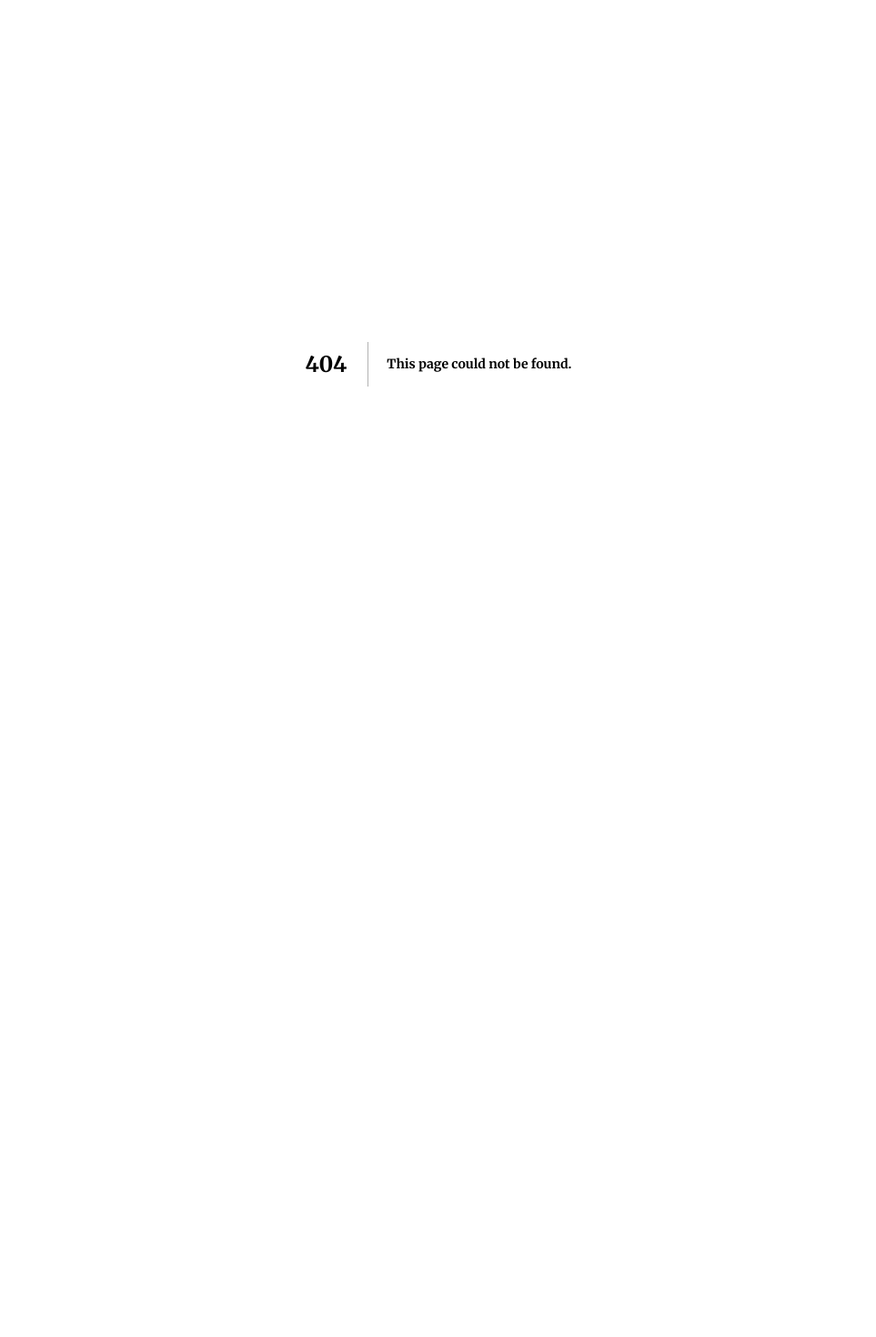
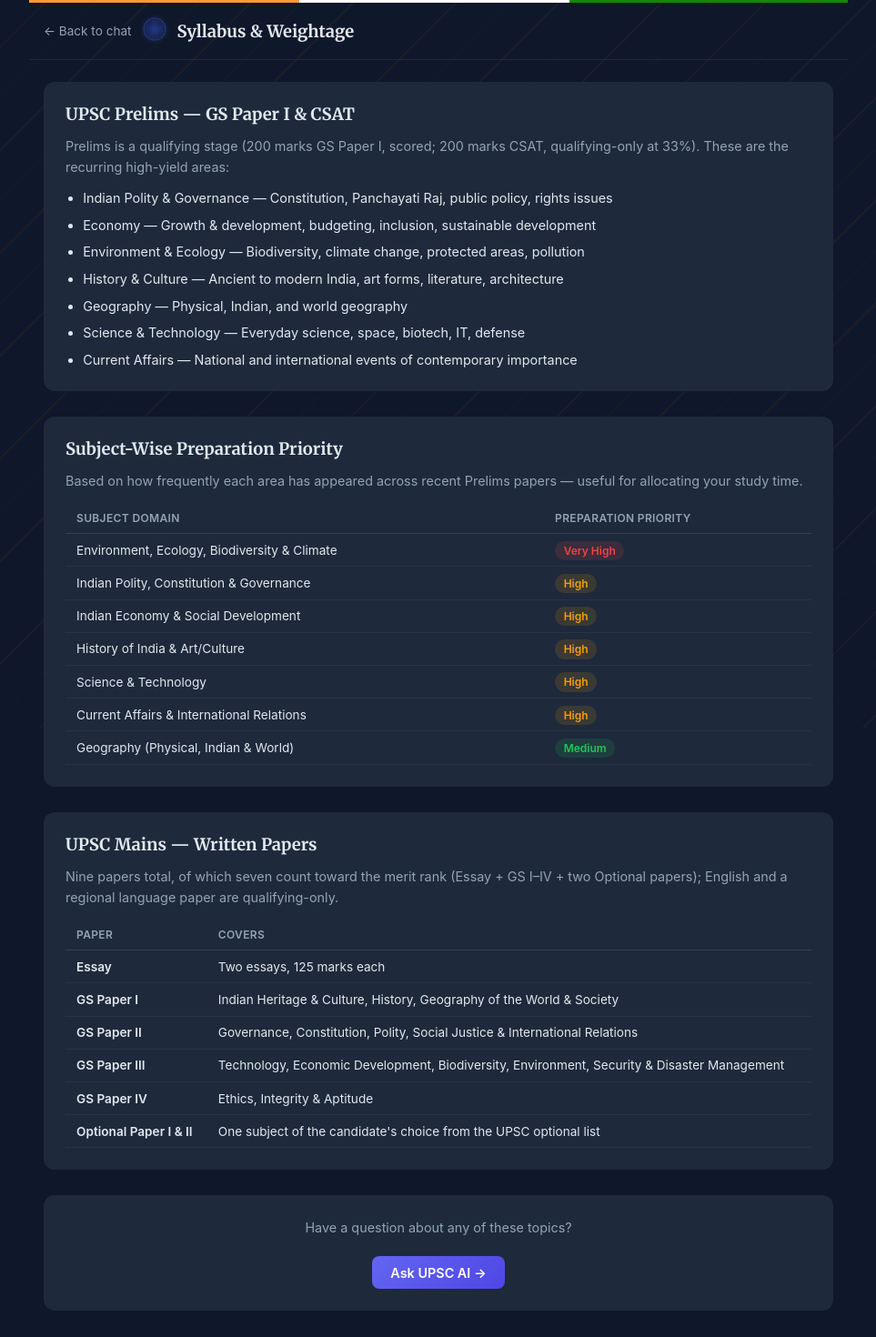
Before and after one commit to Rushabhsindhav/upsc-ai_1, a Next.js app: page /syllabus in a window 1280 px wide. Before the commit this address had no page. Shown: the top 1470 px of the page at 91% size, without its empty margins (158-1121 px from the left). Before the commit the page ends 800 px from the top, so only its background shows below. Built offline with nearby package versions, Linux system fonts and the light colour scheme.

Commit message:
Add SyllabusPage component with UPSC details

```diff
--- /dev/null
+++ b/app/syllabus/page.tsx
@@ -0,0 +1,246 @@
+"use client";
+
+import Link from "next/link";
+import ChakraIcon from "@/components/ChakraIcon";
+
+const WEIGHTAGE = [
+  { subject: "Environment, Ecology, Biodiversity & Climate", priority: "Very High" },
+  { subject: "Indian Polity, Constitution & Governance", priority: "High" },
+  { subject: "Indian Economy & Social Development", priority: "High" },
+  { subject: "History of India & Art/Culture", priority: "High" },
+  { subject: "Science & Technology", priority: "High" },
+  { subject: "Current Affairs & International Relations", priority: "High" },
+  { subject: "Geography (Physical, Indian & World)", priority: "Medium" },
+];
+
+const PRELIMS_TOPICS = [
+  "Indian Polity & Governance — Constitution, Panchayati Raj, public policy, rights issues",
+  "Economy — Growth & development, budgeting, inclusion, sustainable development",
+  "Environment & Ecology — Biodiversity, climate change, protected areas, pollution",
+  "History & Culture — Ancient to modern India, art forms, literature, architecture",
+  "Geography — Physical, Indian, and world geography",
+  "Science & Technology — Everyday science, space, biotech, IT, defense",
+  "Current Affairs — National and international events of contemporary importance",
+];
+
+const MAINS_PAPERS = [
+  { paper: "Essay", detail: "Two essays, 125 marks each" },
+  { paper: "GS Paper I", detail: "Indian Heritage & Culture, History, Geography of the World & Society" },
+  { paper: "GS Paper II", detail: "Governance, Constitution, Polity, Social Justice & International Relations" },
+  { paper: "GS Paper III", detail: "Technology, Economic Development, Biodiversity, Environment, Security & Disaster Management" },
+  { paper: "GS Paper IV", detail: "Ethics, Integrity & Aptitude" },
+  { paper: "Optional Paper I & II", detail: "One subject of the candidate's choice from the UPSC optional list" },
+];
+
+const priorityColor: Record<string, string> = {
+  "Very High": "#ef4444",
+  High: "#f59e0b",
+  Medium: "#22c55e",
+};
+
+export default function SyllabusPage() {
+  return (
+    <main style={styles.main}>
+      <div className="bg-pattern" />
+      <div className="tricolor-bar" style={{ position: "relative", zIndex: 1 }} />
+      <header style={styles.header}>
+        <Link href="/" style={styles.backLink}>
+          ← Back to chat
+        </Link>
+        <div className="glow-icon">
+          <ChakraIcon size={26} />
+        </div>
+        <h1 style={styles.headerTitle}>Syllabus & Weightage</h1>
+      </header>
+
+      <div style={styles.content}>
+        <section className="card-anim" style={styles.section}>
+          <h2 style={styles.h2}>UPSC Prelims — GS Paper I & CSAT</h2>
+          <p style={styles.p}>
+            Prelims is a qualifying stage (200 marks GS Paper I, scored; 200 marks CSAT, qualifying-only at 33%).
+            These are the recurring high-yield areas:
+          </p>
+          <ul style={styles.list}>
+            {PRELIMS_TOPICS.map((t) => (
+              <li key={t} style={styles.listItem}>{t}</li>
+            ))}
+          </ul>
+        </section>
+
+        <section className="card-anim" style={styles.section}>
+          <h2 style={styles.h2}>Subject-Wise Preparation Priority</h2>
+          <p style={styles.p}>
+            Based on how frequently each area has appeared across recent Prelims papers — useful for allocating
+            your study time.
+          </p>
+          <div style={styles.tableWrap}>
+            <table style={styles.table}>
+              <thead>
+                <tr>
+                  <th style={styles.th}>Subject Domain</th>
+                  <th style={styles.th}>Preparation Priority</th>
+                </tr>
+              </thead>
+              <tbody>
+                {WEIGHTAGE.map((row) => (
+                  <tr key={row.subject}>
+                    <td style={styles.td}>{row.subject}</td>
+                    <td style={styles.td}>
+                      <span
+                        style={{
+                          ...styles.badge,
+                          background: `${priorityColor[row.priority]}22`,
+                          color: priorityColor[row.priority],
+                        }}
+                      >
+                        {row.priority}
+                      </span>
+                    </td>
+                  </tr>
+                ))}
+              </tbody>
+            </table>
+          </div>
+        </section>
+
+        <section className="card-anim" style={styles.section}>
+          <h2 style={styles.h2}>UPSC Mains — Written Papers</h2>
+          <p style={styles.p}>
+            Nine papers total, of which seven count toward the merit rank (Essay + GS I–IV + two Optional papers);
+            English and a regional language paper are qualifying-only.
+          </p>
+          <div style={styles.tableWrap}>
+            <table style={styles.table}>
+              <thead>
+                <tr>
+                  <th style={styles.th}>Paper</th>
+                  <th style={styles.th}>Covers</th>
+                </tr>
+              </thead>
+              <tbody>
+                {MAINS_PAPERS.map((row) => (
+                  <tr key={row.paper}>
+                    <td style={{ ...styles.td, fontWeight: 600 }}>{row.paper}</td>
+                    <td style={styles.td}>{row.detail}</td>
+                  </tr>
+                ))}
+              </tbody>
+            </table>
+          </div>
+        </section>
+
+        <section className="card-anim" style={{ ...styles.section, textAlign: "center" }}>
+          <p style={styles.p}>Have a question about any of these topics?</p>
+          <Link href="/" style={styles.ctaBtn}>
+            Ask UPSC AI →
+          </Link>
+        </section>
+      </div>
+    </main>
+  );
+}
+
+const styles: Record<string, React.CSSProperties> = {
+  main: {
+    minHeight: "100vh",
+    maxWidth: "900px",
+    margin: "0 auto",
+    position: "relative",
+  },
+  header: {
+    display: "flex",
+    alignItems: "center",
+    gap: "0.75rem",
+    padding: "1rem",
+    borderBottom: "1px solid #1e293b",
+    position: "relative",
+    zIndex: 1,
+  },
+  backLink: {
+    color: "#94a3b8",
+    textDecoration: "none",
+    fontSize: "0.85rem",
+  },
+  headerTitle: {
+    margin: 0,
+    fontSize: "1.15rem",
+    fontFamily: "'Merriweather', Georgia, serif",
+    fontWeight: 700,
+  },
+  content: {
+    padding: "1.5rem 1rem 3rem",
+    position: "relative",
+    zIndex: 1,
+    display: "flex",
+    flexDirection: "column",
+    gap: "1.75rem",
+  },
+  section: {
+    background: "#1e293b",
+    borderRadius: "12px",
+    padding: "1.5rem",
+  },
+  h2: {
+    margin: "0 0 0.75rem",
+    fontSize: "1.15rem",
+    fontFamily: "'Merriweather', Georgia, serif",
+  },
+  p: {
+    color: "#94a3b8",
+    fontSize: "0.9rem",
+    lineHeight: 1.6,
+    margin: "0 0 0.75rem",
+  },
+  list: {
+    margin: 0,
+    paddingLeft: "1.2rem",
+    display: "flex",
+    flexDirection: "column",
+    gap: "0.5rem",
+  },
+  listItem: {
+    fontSize: "0.9rem",
+    lineHeight: 1.5,
+    color: "#e2e8f0",
+  },
+  tableWrap: {
+    overflowX: "auto",
+  },
+  table: {
+    width: "100%",
+    borderCollapse: "collapse",
+    fontSize: "0.85rem",
+  },
+  th: {
+    textAlign: "left",
+    padding: "0.6rem 0.75rem",
+    borderBottom: "1px solid #334155",
+    color: "#94a3b8",
+    fontWeight: 600,
+    fontSize: "0.75rem",
+    textTransform: "uppercase",
+    letterSpacing: "0.03em",
+  },
+  td: {
+    padding: "0.6rem 0.75rem",
+    borderBottom: "1px solid #263449",
+    color: "#e2e8f0",
+  },
+  badge: {
+    padding: "0.2rem 0.6rem",
+    borderRadius: "999px",
+    fontSize: "0.75rem",
+    fontWeight: 600,
+  },
+  ctaBtn: {
+    display: "inline-block",
+    marginTop: "0.5rem",
+    padding: "0.6rem 1.25rem",
+    borderRadius: "8px",
+    background: "linear-gradient(135deg, #6366f1, #4f46e5)",
+    color: "#fff",
+    textDecoration: "none",
+    fontWeight: 600,
+    fontSize: "0.9rem",
+  },
+};
```
